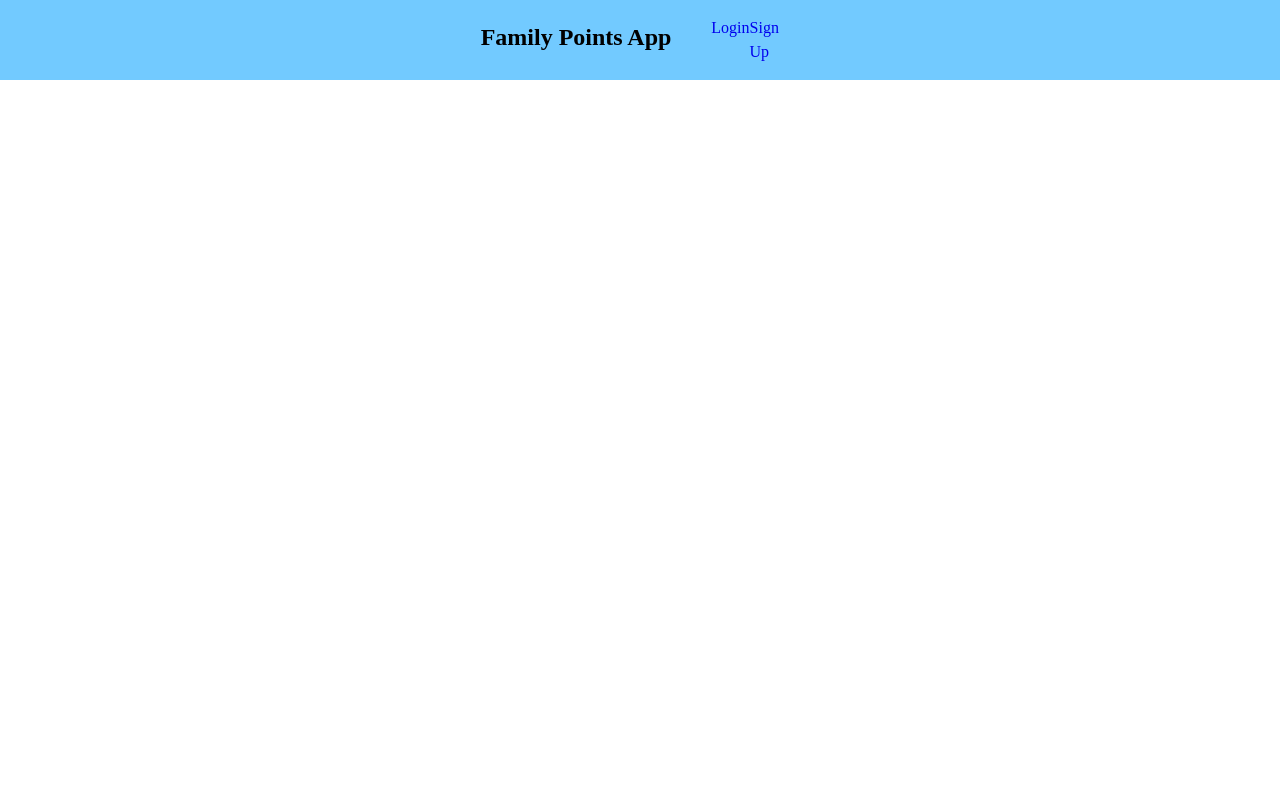
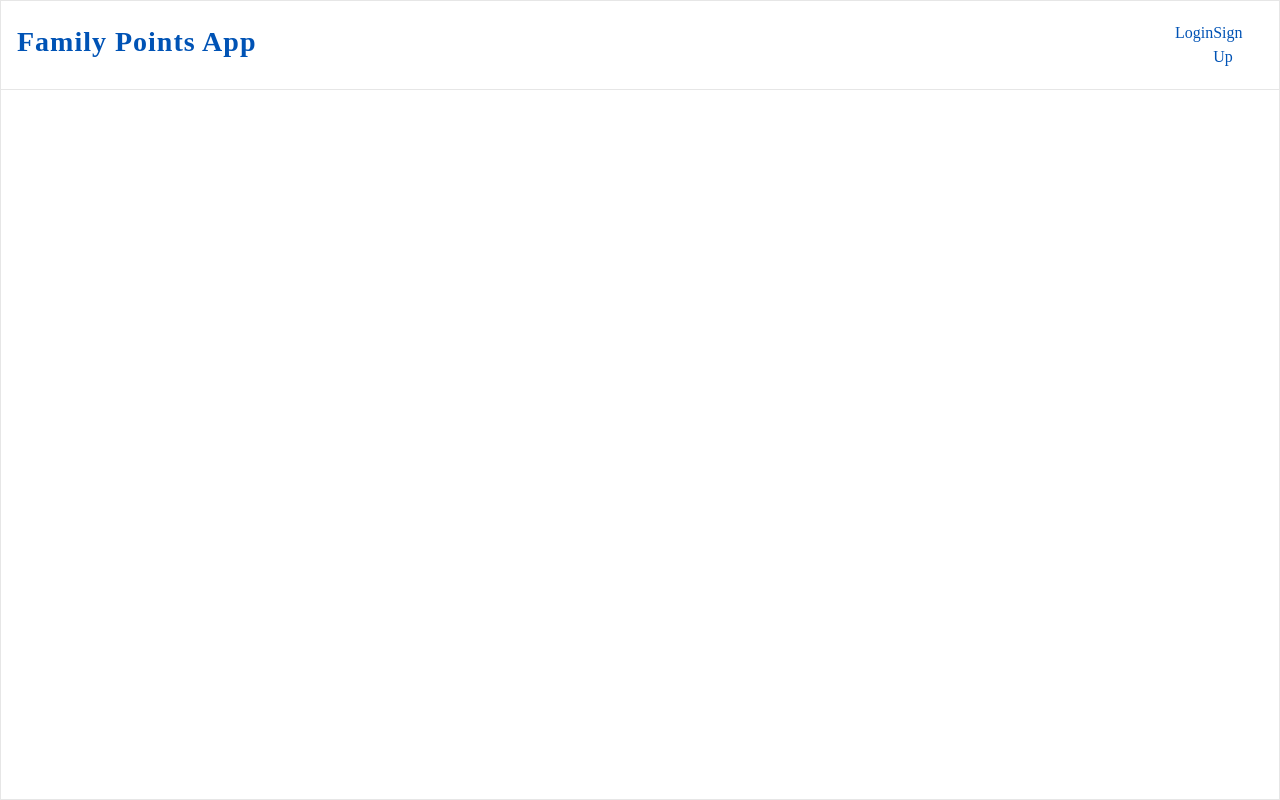
Before and after one commit to daniel-schroeder-dev/cwhq-kathir-points-app, a Flask app: page /login in a window 1280 px wide. Run offline with Flask 2, Linux system fonts and the light colour scheme.

Commit message:
Add base styles.

```diff
--- a/static/site.css
+++ b/static/site.css
@@ -1,22 +1,41 @@
 @import "reset.css";
+
+/* Custom properties */
+:root {
+    --light-grey: #e6e6e6;
+    --blue: #0053b5;
+}
+
+
+/* General site layout */
+body {
+    max-width: 1400px;
+    margin: auto;
+    border: 1px solid var(--light-grey);
+}
 
 /* Header and Navbar */
 header {
-    width: 100vw;
-    background-color: #72caff;
+    width: 100%;
     display: flex;
     justify-content: center;
+    border-bottom: solid 1px var(--light-grey);
+    padding: 4px 16px;
 }
 
 nav {
     display: flex;
-    width: 75vw;
-    justify-content: center;
+    width: 100%;
+    justify-content: space-between;
     align-items: center;
 }
 
 h1 {
+    color: var(--blue);
     margin-bottom: 6px;
+    font-family: 'Libre Baskerville', serif;
+    font-size: 28px;
+    letter-spacing: 1px;
 }
 
 .main-nav {
@@ -28,4 +47,5 @@ h1 {
 
 .main-nav a {
     text-decoration: none;
+    color: var(--blue);
 }
--- a/templates/base.html
+++ b/templates/base.html
@@ -5,6 +5,10 @@
         <title>Points - Home</title>
         <meta name="viewport" content="width=device-width, initial-scale=1.0" />
         <link rel="stylesheet" href="{{ url_for('static', filename='site.css') }}" />
+
+<link rel="preconnect" href="https://fonts.googleapis.com">
+<link rel="preconnect" href="https://fonts.gstatic.com" crossorigin>
+<link href="https://fonts.googleapis.com/css2?family=Mouse+Memoirs&display=swap" rel="stylesheet">
     </head>
     <body>
         <header>
```
